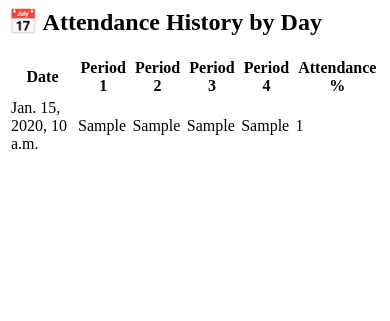
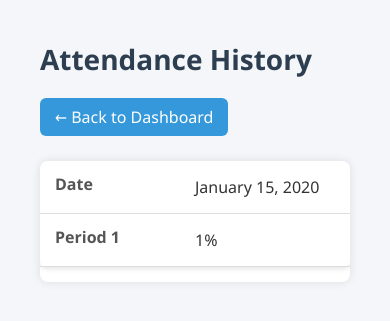
Before and after one commit to Tyrus-git/Auto_Attendace, a Django app: template attendance/templates/attendance/history.html in a window 390 px wide. Shown: the top 321 px of the page. Run offline with Django 5.2, Linux system fonts and the light colour scheme; the template is opened without the code that fills it: most values are stand-ins (such as "Sample title", 1, 10 or a date in 2020).

Commit message:
Added attendance history feature

```diff
--- a/attendance/templates/attendance/history.html
+++ b/attendance/templates/attendance/history.html
@@ -1,29 +1,135 @@
-<h2 class="text-xl font-bold mb-4">📅 Attendance History by Day</h2>
-<table class="w-full border text-sm">
-    <thead class="bg-gray-100">
+<!DOCTYPE html>
+<html lang="en">
+<head>
+    <meta charset="UTF-8">
+    <title>Attendance History</title>
+    <style>
+        /* General page styling */
+        body {
+            font-family: 'Segoe UI', Tahoma, Geneva, Verdana, sans-serif;
+            background-color: #f4f6f9;
+            margin: 0;
+            padding: 40px;
+            color: #333;
+        }
+
+        /* Heading */
+        strong {
+            font-size: 28px;
+            display: block;
+            margin-bottom: 20px;
+            color: #2c3e50;
+        }
+
+        /* Back to dashboard link */
+        .dashboard-btn {
+            display: inline-block;
+            margin-bottom: 25px;
+            text-decoration: none;
+            background-color: #3498db;
+            color: white;
+            padding: 8px 15px;
+            border-radius: 6px;
+            transition: background-color 0.3s ease;
+        }
+
+        .dashboard-btn:hover {
+            background-color: #2980b9;
+        }
+
+        /* Table styling */
+        table {
+            width: 100%;
+            border-collapse: collapse;
+            background-color: white;
+            box-shadow: 0 0 10px rgba(0,0,0,0.1);
+            border-radius: 8px;
+            overflow: hidden;
+        }
+
+        thead {
+            background-color: #3498db;
+            color: white;
+        }
+
+        th, td {
+            text-align: center;
+            padding: 15px;
+            border-bottom: 1px solid #ddd;
+            font-size: 16px;
+        }
+
+        tbody tr:hover {
+            background-color: #f1f1f1;
+        }
+
+        /* Responsive tweaks */
+        @media (max-width: 768px) {
+            table, thead, tbody, th, td, tr {
+                display: block;
+            }
+
+            thead {
+                display: none;
+            }
+
+            tr {
+                margin-bottom: 15px;
+                background: white;
+                border-radius: 6px;
+                box-shadow: 0 2px 5px rgba(0,0,0,0.1);
+            }
+
+            td {
+                text-align: left;
+                padding-left: 50%;
+                position: relative;
+            }
+
+            td::before {
+                position: absolute;
+                top: 12px;
+                left: 15px;
+                width: 45%;
+                white-space: nowrap;
+                font-weight: bold;
+                color: #555;
+            }
+
+            td:nth-of-type(1)::before { content: "Date"; }
+            td:nth-of-type(2)::before { content: "Period 1"; }
+            td:nth-of-type(3)::before { content: "Period 2"; }
+            td:nth-of-type(4)::before { content: "Period 3"; }
+            td:nth-of-type(5)::before { content: "Period 4"; }
+        }
+    </style>
+</head>
+<body>
+
+    <strong>Attendance History</strong>
+    <a href="{% url 'dashboard' %}" class="dashboard-btn">← Back to Dashboard</a>
+
+    <table>
+        <thead>
             <tr>
-            <th class="p-2 border">Date</th>
-            <th class="p-2 border">Period 1</th>
-            <th class="p-2 border">Period 2</th>
-            <th class="p-2 border">Period 3</th>
-            <th class="p-2 border">Period 4</th>
-            <th class="p-2 border">Attendance %</th>
+                <th>Date</th>
+                <th>Period 1</th>
+                <th>Period 2</th>
+                <th>Period 3</th>
+                <th>Period 4</th>
             </tr>
         </thead>
         <tbody>
-        {% for row in attendance_table %}
-        <tr class="hover:bg-gray-50">
-            <td class="p-2 border">{{ row.date }}</td>
-            <td class="p-2 border">{{ row.p1 }}</td>
-            <td class="p-2 border">{{ row.p2 }}</td>
-            <td class="p-2 border">{{ row.p3 }}</td>
-            <td class="p-2 border">{{ row.p4 }}</td>
-            <td class="p-2 border">{{ row.percent }}</td>
-        </tr>
-        {% empty %}
+            {% for entry in history %}
             <tr>
-            <td colspan="6" class="text-center p-4">No records found.</td>
+                <td>{{ entry.date|date:"F j, Y" }}</td>
+                {% for percentage in entry.periods %}
+                    <td>{{ percentage }}%</td>
+                {% endfor %}
             </tr>
             {% endfor %}
         </tbody>
     </table>
+
+</body>
+</html>
```
Also changed, not shown: attendance/templates/attendance/dashboard.html (+56 -36 lines), attendance/utils.py (added, +57 -0 lines), attendance/views.py (+28 -80 lines). Lines whose indentation alone changed are shown as unchanged.
